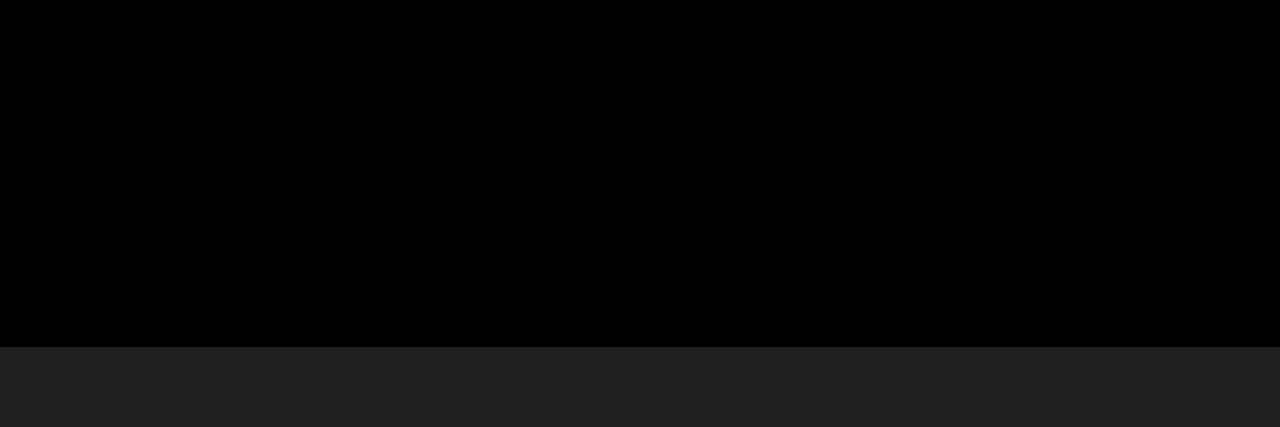
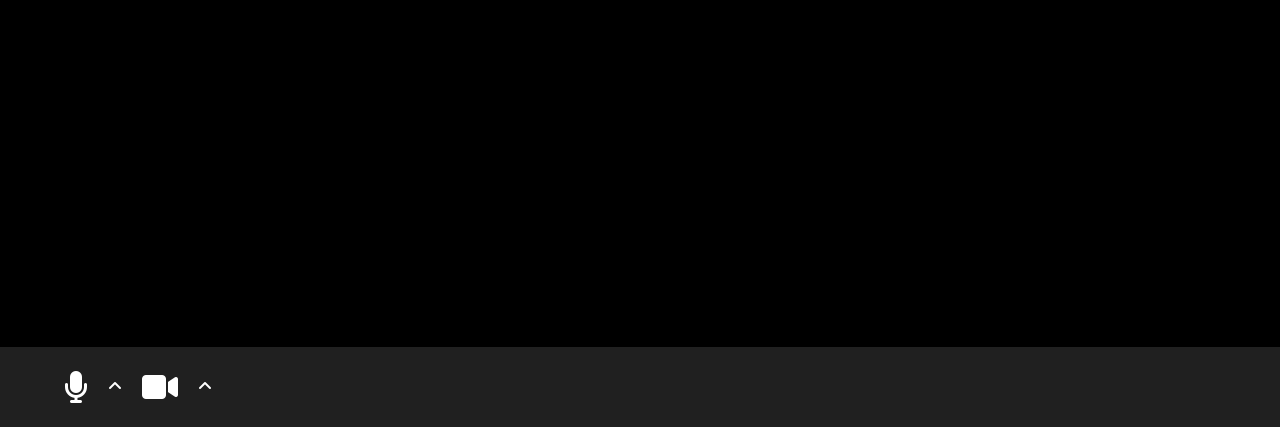
Before and after one commit to Eddyfabbricatore/html-css-zoom, a plain HTML site: page index.html in a window 1280 px wide. Shown: the part 373-800 px from the top of the page. Drawn offline with Linux system fonts and the light colour scheme.

Commit message:
[add] footer i

```diff
--- a/index.html
+++ b/index.html
@@ -154,7 +154,31 @@
     </div>
   </main>
 
-  <footer></footer>
+  <footer>
+    <div class="container d-flex justify-content-between align-center h-80">
+      <nav class="main-menu">
+        <ul class="d-flex justify-content-between align-center">
+          <li><a href="#"><i class="fa-solid fa-microphone"></i></a></li>
+          <li><a href="#"><i class="fa-solid fa-angle-up small"></i></a></li>
+          <li><a href="#"><i class="fa-solid fa-video"></i></a></li>
+          <li><a href="#"><i class="fa-solid fa-angle-up small"></i></a></li>
+        </ul>
+      </nav>
+
+      <div class="">
+        <div class="">
+        </div>
+      </div>
+
+      <nav class="end-menu">
+        <ul class="d-flex">
+          <li><a href="#"></a></li>
+          <li><a href="#"></a></li>
+          <li><a href="#"></a></li>
+        </ul>
+      </nav>
+    </div>
+  </footer>
 
 </body>
 </html>
--- a/style.css
+++ b/style.css
@@ -37,7 +37,7 @@ justify-content: center;
   align-items: center;
 }
 
-.h-100{
+.h-80{
   height: 100%;
 }
 
@@ -107,3 +107,34 @@ footer{
   height: 80px;
   background-color: #202020;
 }
+
+footer nav ul{
+  list-style: none;
+}
+
+footer nav ul a{
+  color: white;
+  text-decoration: none;
+  font-weight: bold;
+  text-transform: capitalize;
+}
+
+footer nav.main-menu  a{
+  padding-right: 20px;
+}
+
+footer nav.main-menu  a i{
+  font-size: 2rem;
+}
+
+footer nav.main-menu  a i.small{
+  font-size: 1rem;
+}
+
+footer nav.end-menu ul{
+  justify-content: flex-end;
+}
+
+footer nav.end-menu  a{
+  padding-left: 5px;
+}
```
